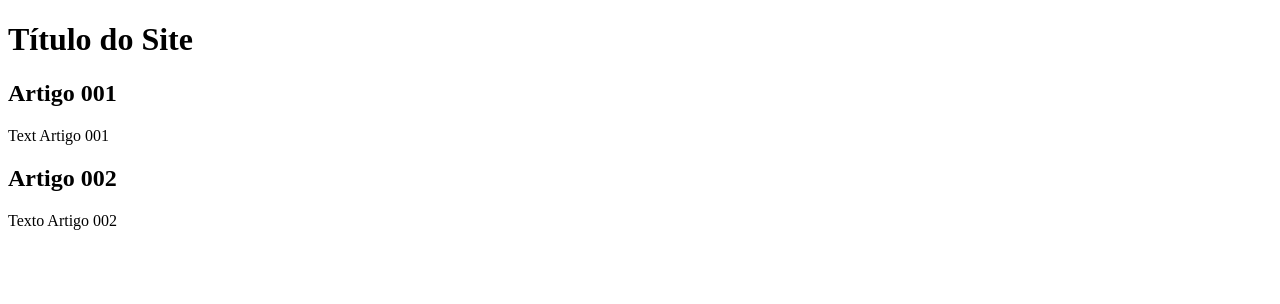
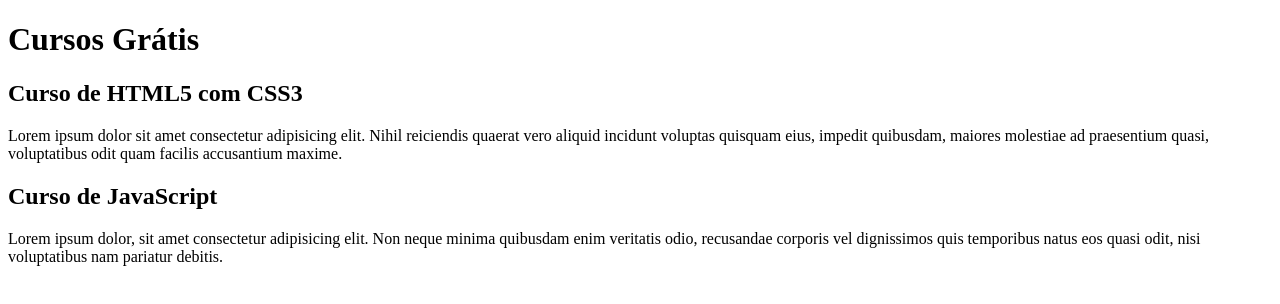
Before and after one commit to FelipeMenegon/projeto-site, a plain HTML site: page index.html in a window 1280 px wide. Drawn offline with Linux system fonts and the light colour scheme.

Commit message:
comecei a escrever o conteudo

```diff
--- a/index.html
+++ b/index.html
@@ -4,25 +4,23 @@
 <head>
     <meta charset="UTF-8">
     <meta name="viewport" content="width=device-width, initial-scale=1.0">
-    <title>Título do Site</title>
+    <title></title>
 </head>
 
 <body>
-
     <main>
         <header>
-            <h1>Título do Site</h1>
+            <h1>Cursos Grátis</h1>
         </header>
         <article>
-            <h2>Artigo 001</h2>
-            <p>Text Artigo 001</p>
+            <h2>Curso de HTML5 com CSS3</h2>
+            <p>Lorem ipsum dolor sit amet consectetur adipisicing elit. Nihil reiciendis quaerat vero aliquid incidunt voluptas quisquam eius, impedit quibusdam, maiores molestiae ad praesentium quasi, voluptatibus odit quam facilis accusantium maxime.</p>
         </article>
         <article>
-            <h2>Artigo 002</h2>
-            <p>Texto Artigo 002</p>
+            <h2>Curso de JavaScript</h2>
+            <p>Lorem ipsum dolor, sit amet consectetur adipisicing elit. Non neque minima quibusdam enim veritatis odio, recusandae corporis vel dignissimos quis temporibus natus eos quasi odit, nisi voluptatibus nam pariatur debitis.</p>
         </article>
     </main>
-
 </body>
 
 </html>
```
